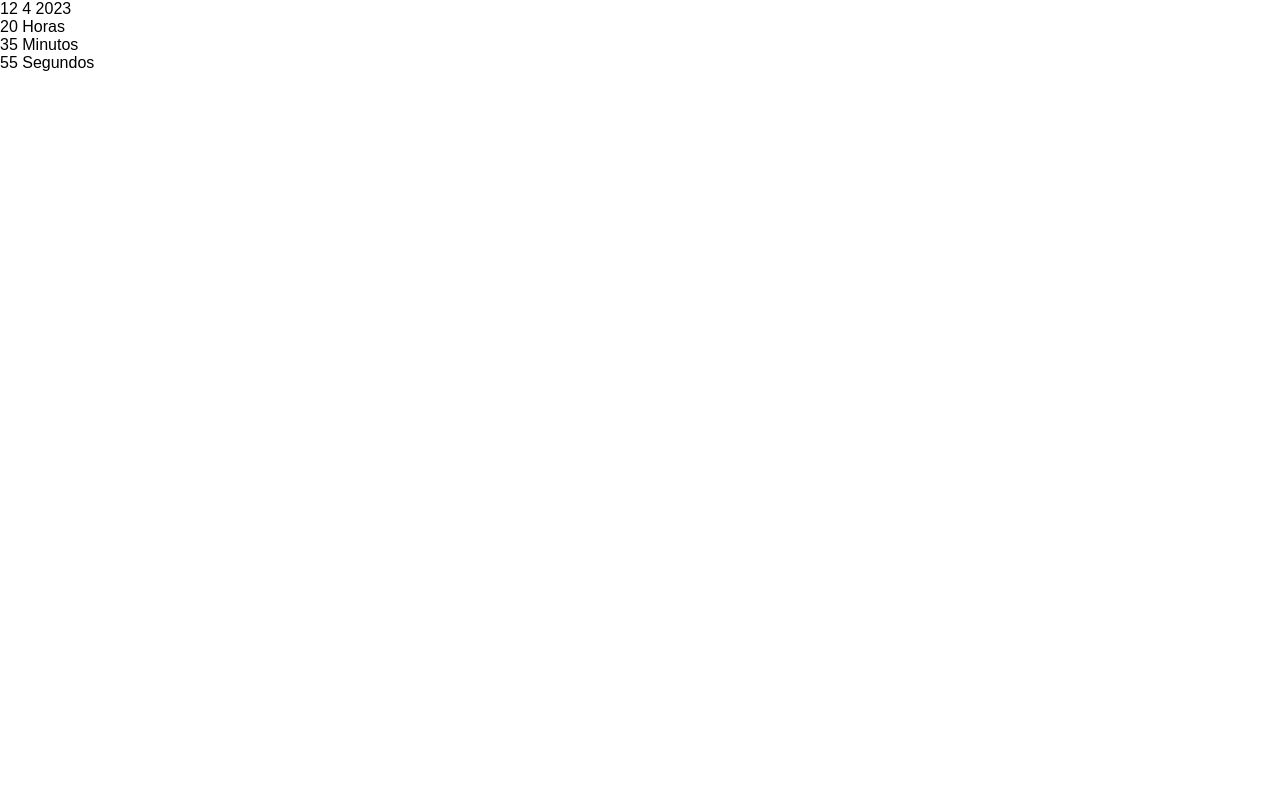
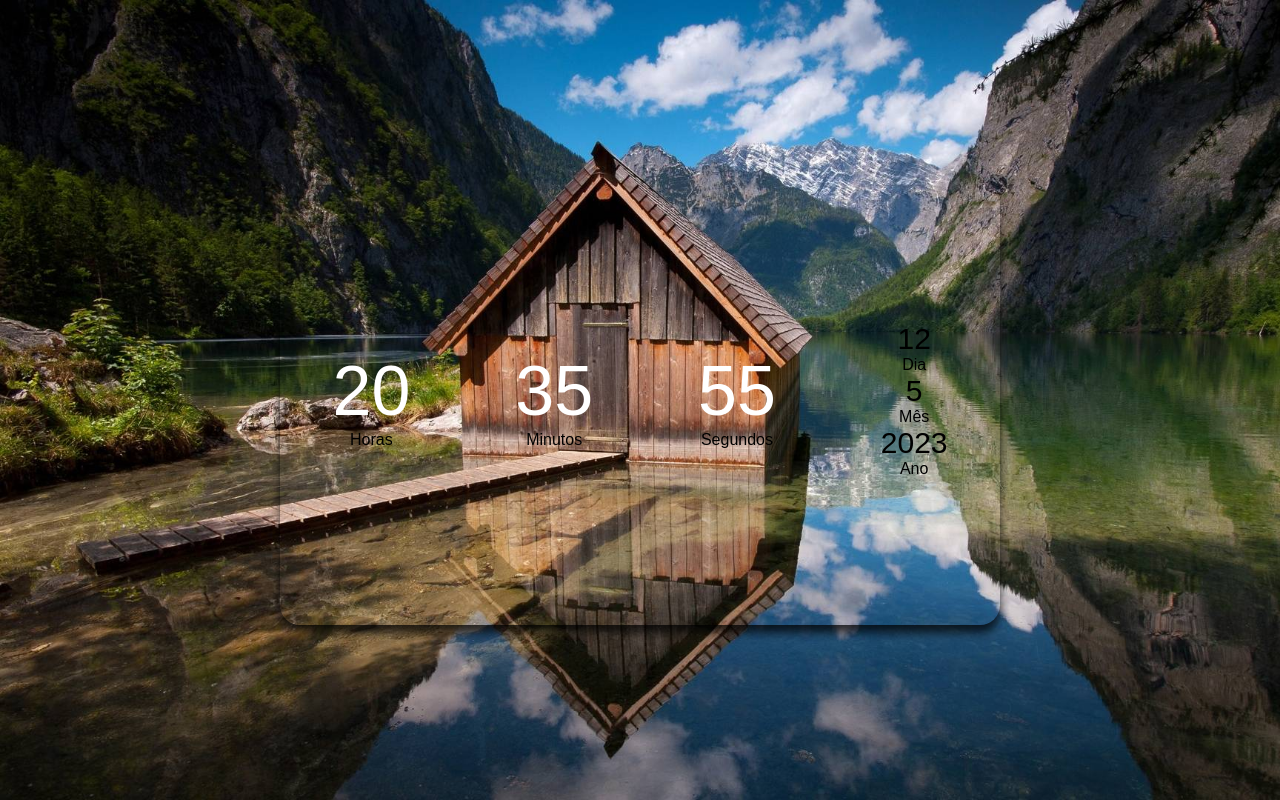
Before and after one commit to udabliu/relogio_digital, a plain HTML site: page index.html in a window 1280 px wide. Drawn offline with Linux system fonts and the light colour scheme; files that its build step writes are made by us from their sources; a web font is replaced by a local one.

Commit message:
projeto finalizado

```diff
--- a/index.html
+++ b/index.html
@@ -5,35 +5,37 @@
     <meta charset="UTF-8">
     <meta http-equiv="X-UA-Compatible" content="IE=edge">
     <meta name="viewport" content="width=device-width, initial-scale=1.0">
-    <link rel="stylesheet" href="assets/css/style.css">
-    <title>Relógio Digital</title>
+    <link rel="stylesheet" href="/style.css">
+    <title>Calendário</title>
 </head>
 
-<body>
-    <div class="calendario">
-        <span id="day">--</span>
-        <span id="month">--</span>
-        <span id="year">--</span>
+<body background="img/fundo.jpg">
+        <div class="relogio">
+            <div class="tempo">
+                <span id="horas">00</span>
+                <span class="descricao">Horas</span>
+            </div>
 
-    </div>
+            <div class="tempo">
+                <span id="minutos">00</span>
+                <span class="descricao">Minutos</span>
+            </div>
 
+            <div class="tempo">
+                <span id="segundos">00</span>
+                <span class="descricao">Segundos</span>
+            </div>
 
-    <div class="relogio">
-        <div>
-            <span id="horas">00</span>
-            <span class="tempo">Horas</span>
+            <div class="tempo">
+                <span id="day">xeli</span>
+                <span class="descricao">Dia</span>
+                <span id="month">xeli</span>
+                <span class="descricao">Mês</span>
+                <span id="year">xeli</span>
+                <span class="descricao">Ano</span>
+            </div>
         </div>
 
-        <div>
-            <span id="minutos">00</span>
-            <span class="tempo">Minutos</span>
-        </div>
-
-        <div>
-            <span id="segundos">00</span>
-            <span class="tempo">Segundos</span>
-        </div>
-    </div>
 
     <script src="/script.js"></script>
 </body>
--- a/script.js
+++ b/script.js
@@ -7,24 +7,23 @@ const dias = document.getElementById('day');
 const meses = document.getElementById('month');
 const anos = document.getElementById('year');
 
-// setei um intervalo para a funçao time ser executada a todo segundo
+// setei um intervalo(setinterval) para a funçao time ser executada a todo segundo
 setInterval(function time(){
     //peguei a data de hoje (através do new Date())e joguei pra dentro da variavel dateToday
     let dateToday = new Date();
-    //
+    //peguei o atributo q eu queria através do .get e joguei pra dentro das variaves
     let dia = dateToday.getDate();
-    let mes = dateToday.getMonth();
+    let mes = dateToday.getMonth() + 1;
     let ano = dateToday.getFullYear();
-
-
     let hora = dateToday.getHours();
     let minuto = dateToday.getMinutes();
     let segundo = dateToday.getSeconds();
 
+    //peguei os valores com os atributos e joguei pra dentro das variaveis para retornar la no html através do inner html
+
     dias.innerHTML = dia;
     meses.innerHTML = mes;
     anos.innerHTML = ano
-
     horas.textContent = hora;
     minutos.textContent = minuto;
     segundos.textContent = segundo;
--- a/style.css
+++ b/style.css
@@ -5,3 +5,53 @@
     padding: 0;
     font-family: 'Wix Madefor Text', sans-serif;
 }
+
+body{
+    background-size:cover;
+    display: flex;
+    height: 100vh;
+    align-items: center;
+    justify-content: center;
+}
+
+
+
+.relogio{
+    display: flex;
+    text-align: center;
+    align-items: center;
+    height: 450px;
+    width: 720px;
+    border-radius: 20px;
+    box-shadow: 0px 8px 10px rgba(0, 0, 0, .75);
+    justify-content: space-around;
+}
+
+.tempo,
+.descricao{
+    display: flex;
+    flex-direction: column;
+}
+
+
+#horas,
+#minutos,
+#segundos {
+    color: #fff;
+    font-size: 70px;
+    font-weight: 500;
+}
+
+#horas:hover,
+#minutos:hover,
+#segundos:hover{
+    cursor: pointer;
+    color: aqua;
+}
+
+
+#day,
+#month,
+#year {
+    font-size: 30px;
+}
```
Also changed, not shown: img/fundo.jpg (added).
